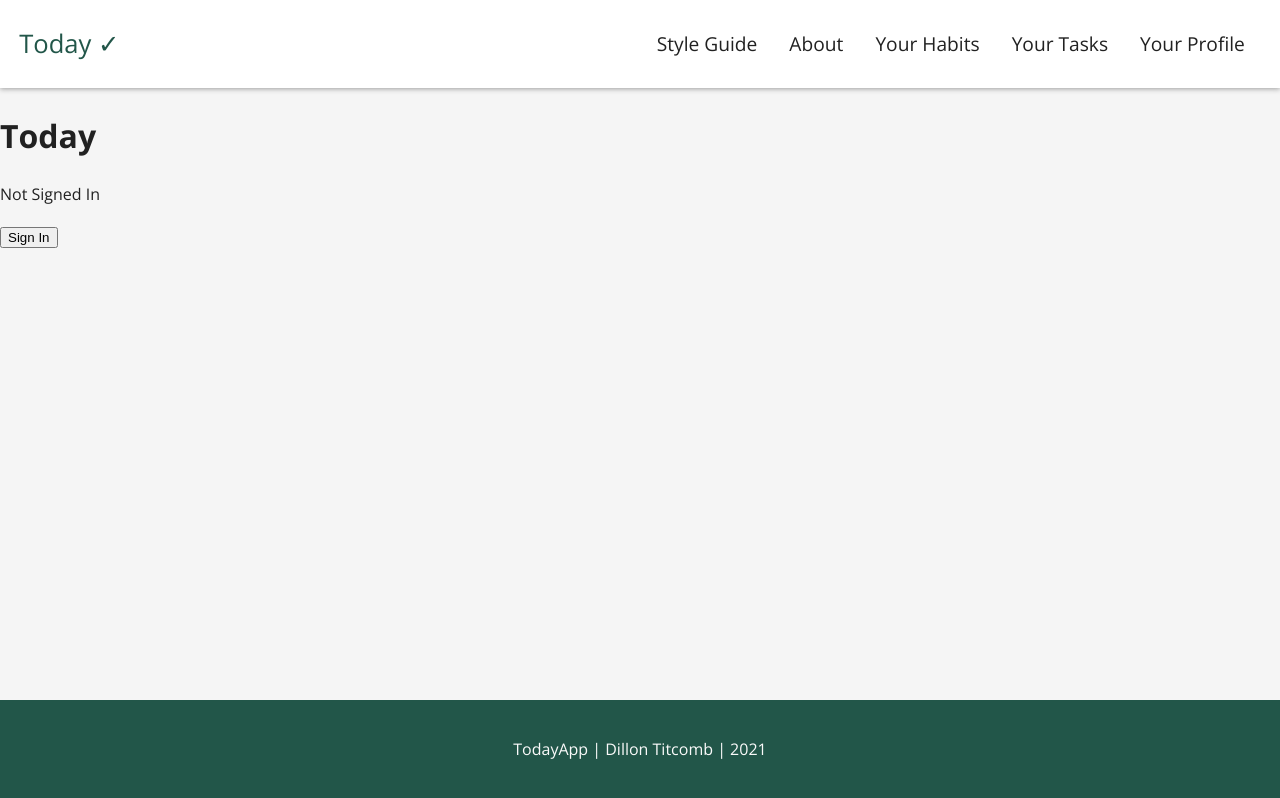
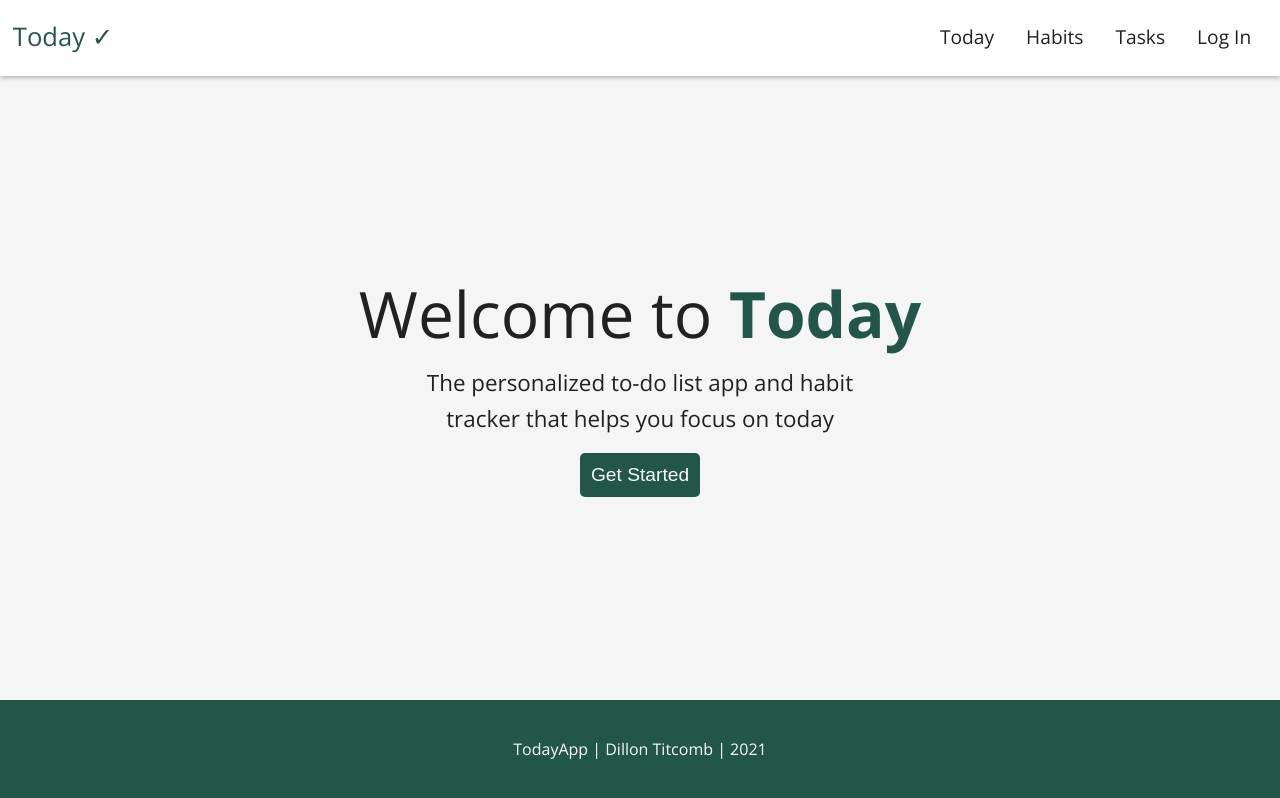
Before and after one commit to dillontitcomb/today, a Next.js app: page / in a window 1280 px wide. Built offline with nearby package versions, Linux system fonts and the light colour scheme; no server answers.

Commit message:
add splash page, make login and logout links conditional, and make splash page button conditional.

```diff
--- a/components/layout/Navbar.js
+++ b/components/layout/Navbar.js
@@ -1,8 +1,9 @@
+import { signIn, signOut, useSession } from 'next-auth/client';
 import Link from 'next/link';
 import styled from 'styled-components';
 
 const Navigation = styled.nav`
-  padding: 1.2rem;
+  padding: 0.8rem;
   border: none;
   height: 50px;
   display: grid;
@@ -11,6 +12,7 @@ const Navigation = styled.nav`
   align-items: center;
   box-shadow: 0px 1px 5px 0 ${({ theme }) => theme.colors.darkGrey};
   background-color: ${({ theme }) => theme.colors.background};
+  z-index: 0;
 `;
 
 const NavLogo = styled.a`
@@ -47,6 +49,8 @@ const NavLink = styled.a`
 `;
 
 export default function Navbar() {
+  const [session, loading] = useSession();
+
   return (
     <Navigation>
       <div>
@@ -55,21 +59,34 @@ export default function Navbar() {
         </Link>
       </div>
       <NavLinkContainer>
-        <Link href='/styles'>
+        {/* <Link href='/styles'>
           <NavLink>Style Guide</NavLink>
-        </Link>
-        <Link href='/about'>
+        </Link> */}
+        {/* <Link href='/about'>
           <NavLink>About</NavLink>
+        </Link> */}
+        <Link href='/today'>
+          <NavLink>Today</NavLink>
         </Link>
         <Link href='/habits'>
-          <NavLink>Your Habits</NavLink>
+          <NavLink>Habits</NavLink>
         </Link>
         <Link href='/tasks'>
-          <NavLink>Your Tasks</NavLink>
+          <NavLink>Tasks</NavLink>
         </Link>
-        <Link href='/profile'>
-          <NavLink>Your Profile</NavLink>
-        </Link>
+        {session && (
+          <>
+            <Link href='/profile'>
+              <NavLink>Settings</NavLink>
+            </Link>
+            <NavLink onClick={signOut}>Log Out</NavLink>
+          </>
+        )}
+        {!session && (
+          <>
+            <NavLink onClick={signIn}>Log In</NavLink>
+          </>
+        )}
       </NavLinkContainer>
     </Navigation>
   );
--- a/models/Day.js
+++ b/models/Day.js
@@ -40,4 +40,4 @@ const DaySchema = new mongoose.Schema({
   },
 });
 
-export default mongoose.models.Day || mongoose.model('day', DaySchema);
+export default mongoose.models.Day || mongoose.model('Day', DaySchema);
--- a/models/Task.js
+++ b/models/Task.js
@@ -35,7 +35,7 @@ const TaskSchema = new mongoose.Schema({
   },
   day: {
     type: Schema.Types.ObjectId,
-    ref: 'day',
+    ref: 'Day',
     required: [false, 'What day is this task assigned to?'],
   },
   user: {
--- a/pages/_app.js
+++ b/pages/_app.js
@@ -45,6 +45,8 @@ const GlobalStyle = createGlobalStyle`
     flex-direction: column;
   }
   .content {
+    margin: 0;
+    padding: 0;
     flex: 1 0 auto;
   }
   a {
--- a/pages/api/today/index.js
+++ b/pages/api/today/index.js
@@ -25,19 +25,28 @@ export default async function handler(req, res) {
   let todaysDateToIso = todaysDate.toISOString();
 
   switch (method) {
-    // GET Today object if it exists
+    // GET Today object if it exists - if it doesn't create one
     case 'GET':
       try {
-        const days = await Day.findOne({
+        let day = await Day.findOne({
           user: session.user.userId,
           dateCreated: { $gte: todaysDateToIso },
-        }).populate('tasks');
-        console.log(days);
-        res.status(200).json({
-          success: true,
-          data: days,
-          message: 'Day retrieved.',
         });
+        console.log(day);
+        // If no day was found, create one.
+        if (!day) {
+          day = await Day.create({
+            user: session.user.userId,
+            tasks: [],
+          });
+          console.log(`New day created: ${day}`);
+        }
+        if (day)
+          res.status(200).json({
+            success: true,
+            data: day,
+            message: 'Day retrieved.',
+          });
       } catch (error) {
         console.log(error.message);
         res.status(404).json({ success: false, message: error.message });
--- a/pages/index.js
+++ b/pages/index.js
@@ -1,32 +1,68 @@
 import { signIn, signOut, useSession } from 'next-auth/client';
 import Link from 'next/link';
+import styled from 'styled-components';
+import { Button } from '../components/layout/Buttons';
+
+const LandingContainer = styled.div`
+  height: 100%;
+  background-color: ${({ theme }) => theme.colors.lightGrey};
+  display: flex;
+  flex-direction: column;
+  justify-content: center;
+`;
+
+const HeaderText = styled.h1`
+  margin: 0;
+  text-align: center;
+  font-size: 4rem;
+  font-weight: 200;
+`;
+
+const SubHeaderText = styled.p`
+  width: 500px;
+  margin: 0 auto;
+  font-size: 1.4rem;
+  text-align: center;
+  font-weight: lighter;
+`;
+
+const HeroText = styled.span`
+  font-weight: bold;
+  color: ${({ theme }) => theme.colors.primary};
+`;
+
+const ButtonContainer = styled.div`
+  max-width: 400px;
+  margin: 0 auto;
+  padding: 1rem;
+`;
 
 const index = () => {
   const [session, loading] = useSession();
   if (loading) return <p>Loading...</p>;
   return (
-    <>
-      <h1>Today</h1>
-      <div>
-        {!session && (
-          <>
-            <p>Not Signed In</p>
-            <button className='btn' onClick={signIn}>
-              Sign In
-            </button>
-          </>
+    <LandingContainer>
+      <HeaderText>
+        Welcome to <HeroText>Today</HeroText>
+      </HeaderText>
+      <SubHeaderText>
+        The personalized to-do list app and habit tracker that helps you focus
+        on today
+      </SubHeaderText>
+      <ButtonContainer>
+        {session ? (
+          <Link href='/today'>
+            <Button buttonstyle='primary' large>
+              Plan Your Day
+            </Button>
+          </Link>
+        ) : (
+          <Button onClick={signIn} buttonstyle='primary' large>
+            Get Started
+          </Button>
         )}
-        {session && (
-          <>
-            <p>Signed In</p>
-            <button className='btn' onClick={signOut}>
-              Log Out
-            </button>
-          </>
-        )}
-      </div>
-      {session && <Link href={`/tasks`}>To Tasks Page</Link>}
-    </>
+      </ButtonContainer>
+    </LandingContainer>
   );
 };
 
```
Also changed, not shown: pages/today/index.js (+18 -6 lines).
